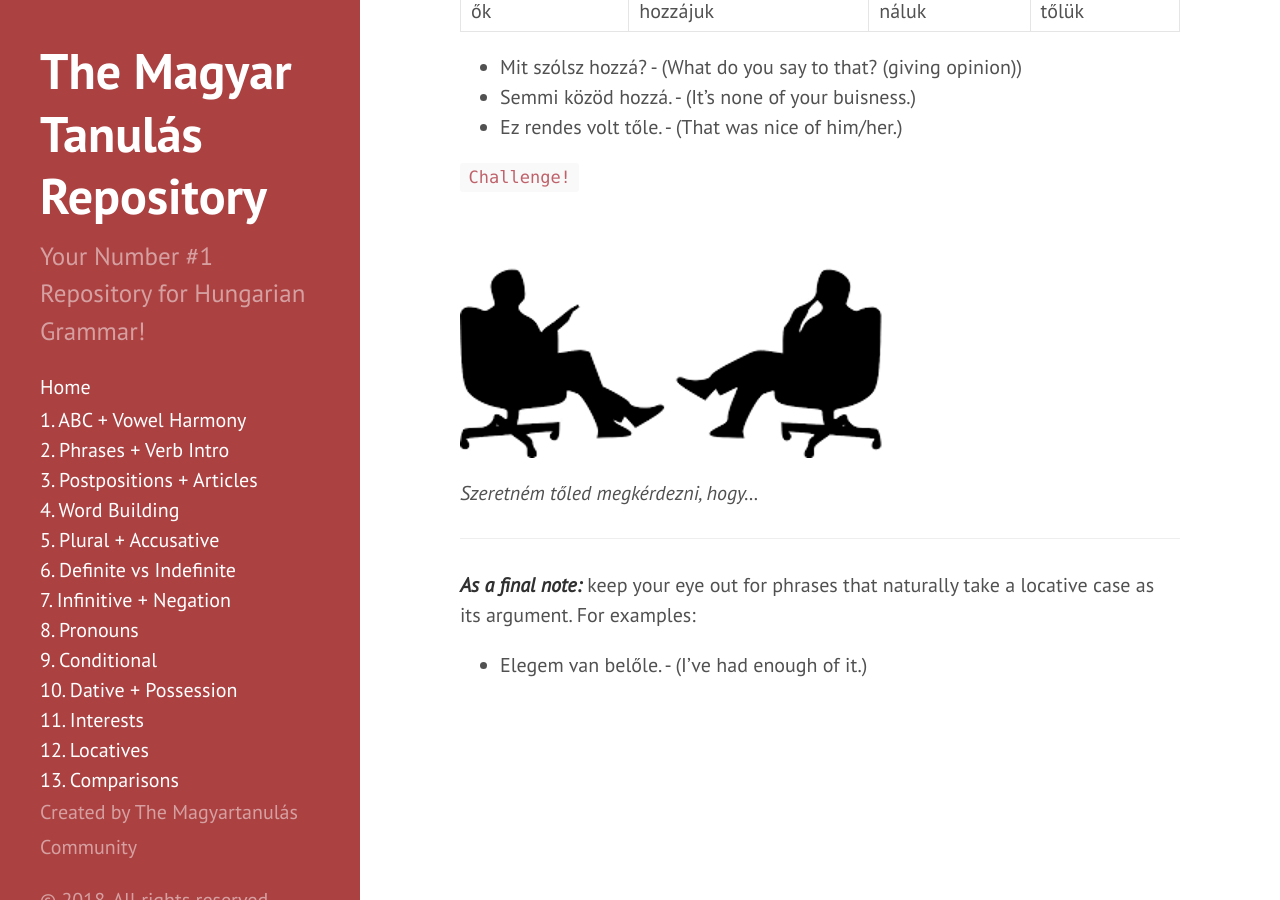
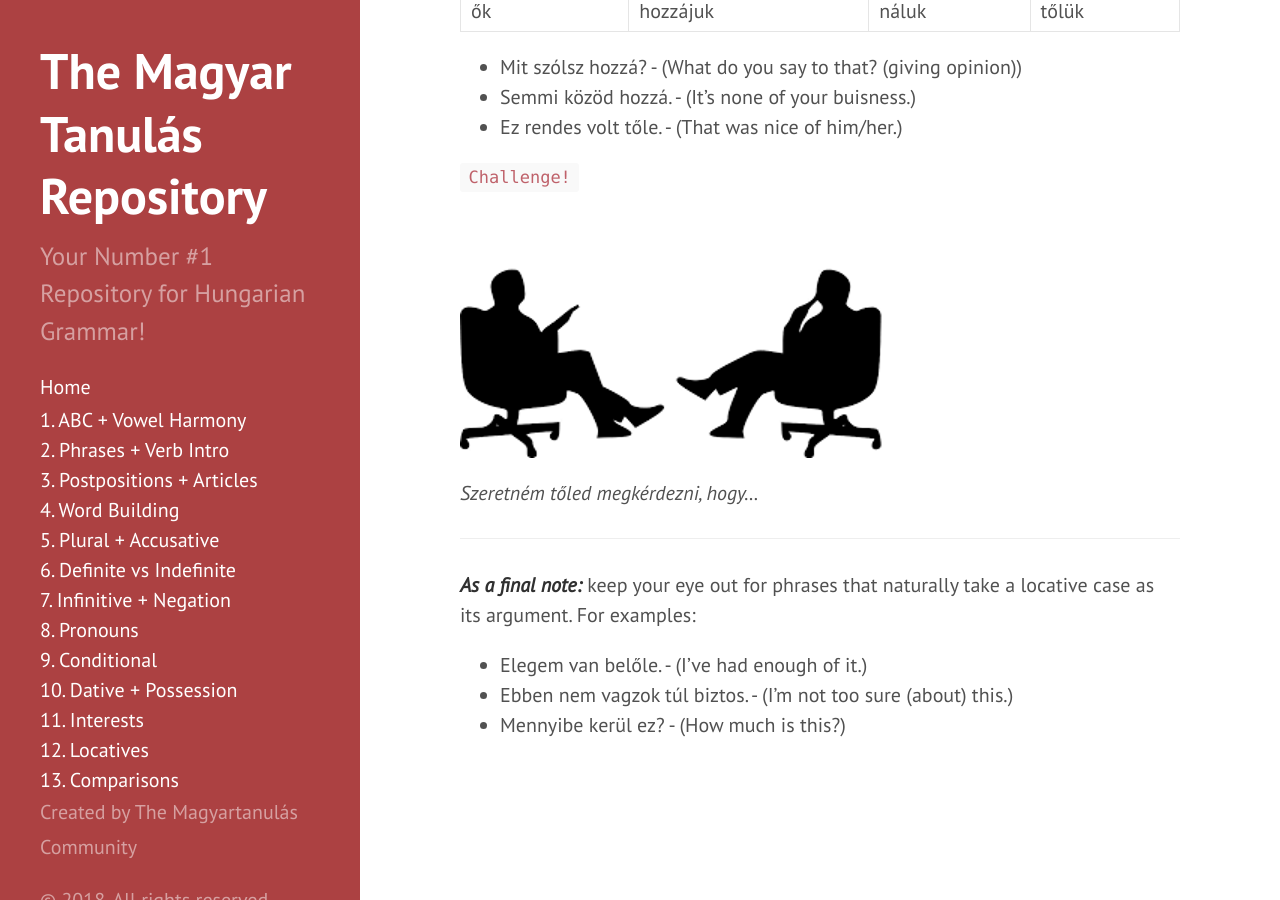
Before and after one commit to Magyartanulas/magyartanulas.github.io, a Jekyll site: the page built from locatives.md, in a window 1280 px wide and 900 px high, scrolled down 7044 px. Built offline with Jekyll 4.4.1, drawn with Linux system fonts in a browser that asks for light colours; Markdown is read by kramdown in place of the engine named in the settings.

Commit message:
Update locatives.md

```diff
--- a/locatives.md
+++ b/locatives.md
@@ -208,3 +208,5 @@ For the most part, these suffixes can be used as a general to & from (Allative,a
 ***As a final note:*** keep your eye out for phrases that naturally take a locative case as its argument. For examples:
 
 * Elegem van belőle. - (I've had enough of it.)
+* Ebben nem vagzok túl biztos. - (I'm not too sure (about) this.)
+* Mennyibe kerül ez? - (How much is this?)
```
